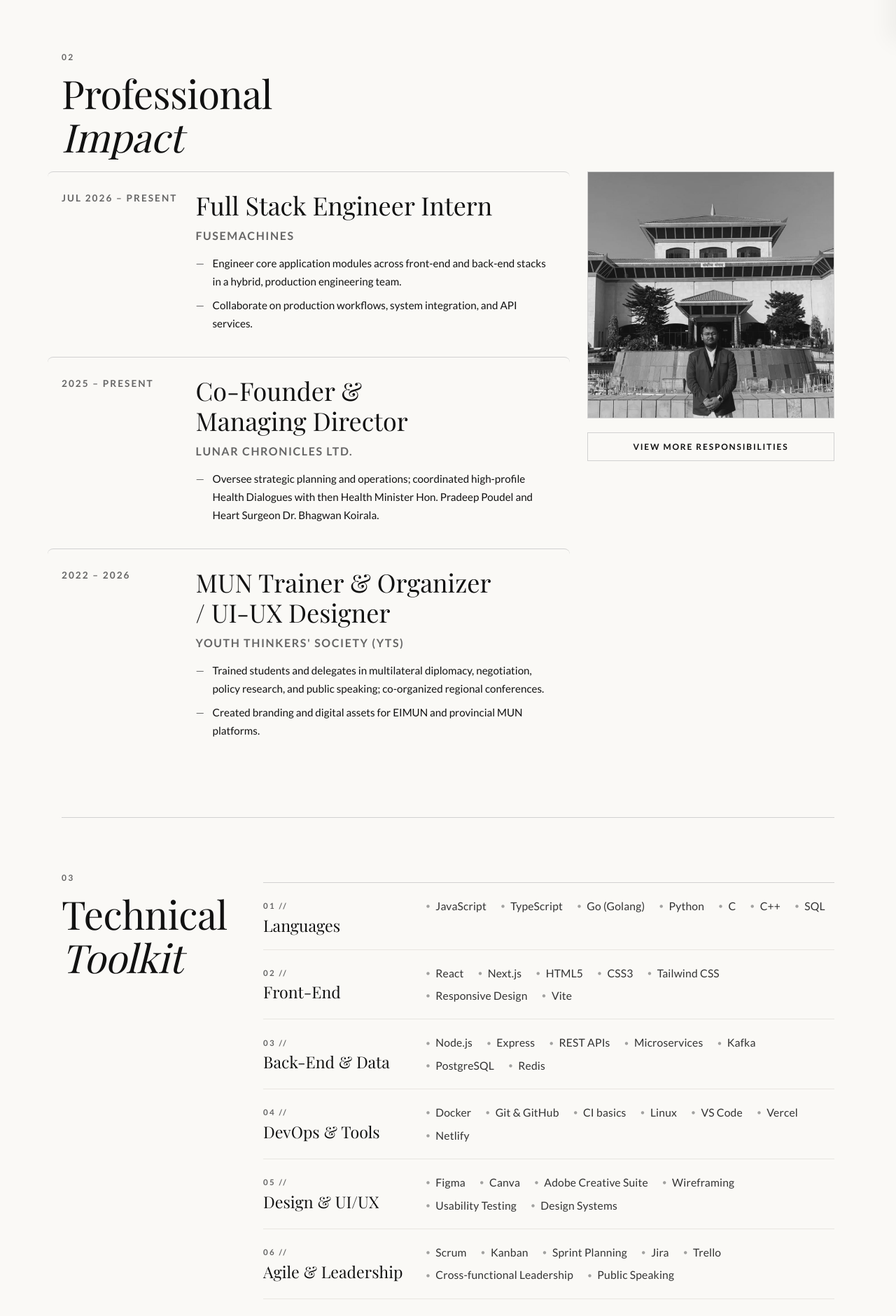
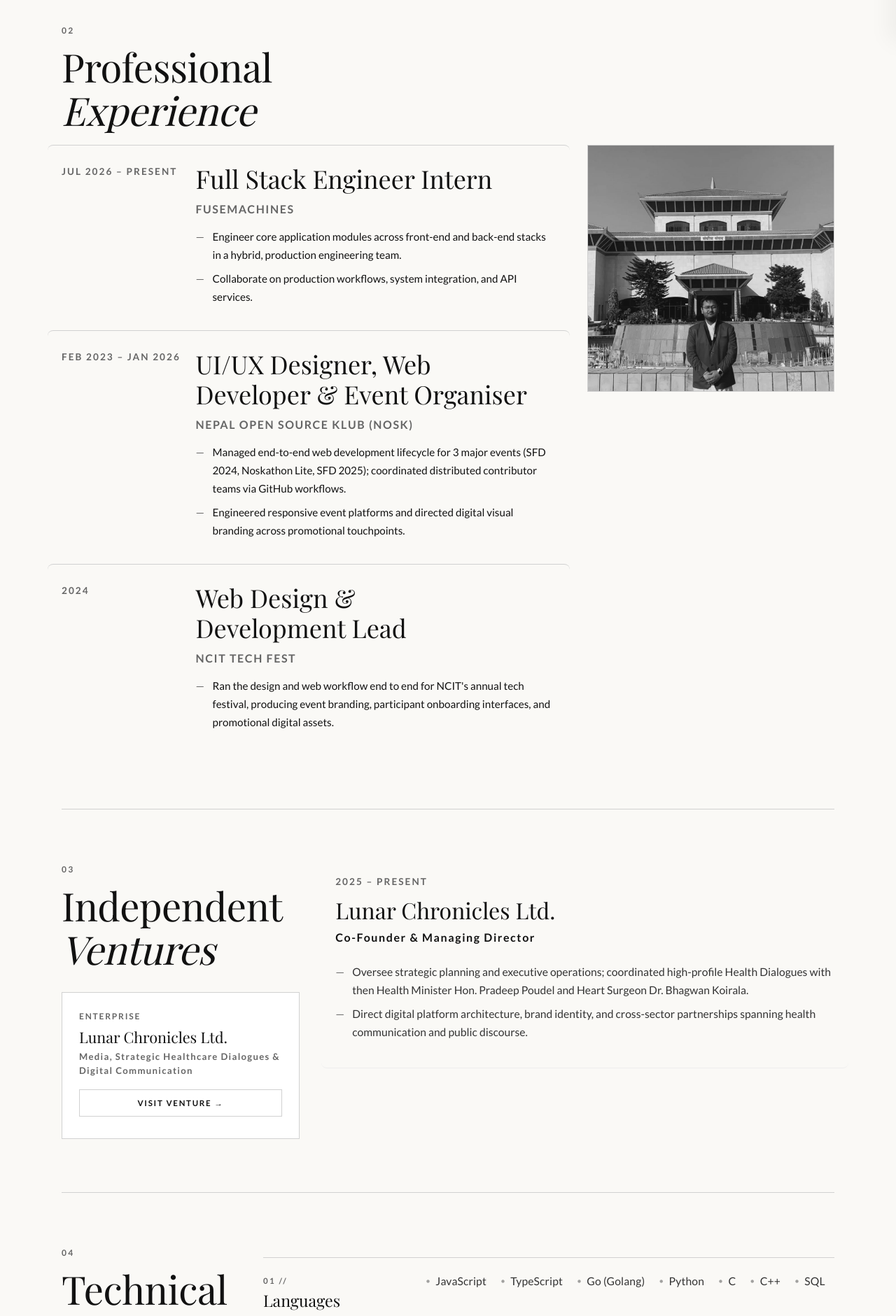
Before and after one commit to sujalbthapa/PortfolioWebsite, a React (Vite) app: page /details in a window 1280 px wide. Shown: the part 740-2621 px from the top of the page at 70% size. Built offline with nearby package versions, Linux system fonts and the light colour scheme; a web font is replaced by a local one.

Commit message:
Restructure sections: NOSK to Experience, YTS to Diplomacy, add Independent Ventures

```diff
--- a/src/components/layout/Navbar.tsx
+++ b/src/components/layout/Navbar.tsx
@@ -15,7 +15,8 @@ const Navbar: React.FC<NavbarProps> = ({ activeSection, onScroll }) => {
 
   const links: { id: SectionId; label: string }[] = [
     { id: 'profile', label: 'Profile' },
-    { id: 'leadership', label: 'Leadership' },
+    { id: 'leadership', label: 'Experience' },
+    { id: 'ventures', label: 'Ventures' },
     { id: 'skills', label: 'Toolkit' },
     { id: 'expertise', label: 'Expertise' },
     { id: 'research', label: 'Research' },
--- a/src/data/content.ts
+++ b/src/data/content.ts
@@ -9,7 +9,7 @@ export const profileData: ProfileData = {
   ]
 };
 
-export const leadershipData: ExperienceItem[] = [
+export const professionalExperienceData: ExperienceItem[] = [
   {
     role: "Full Stack Engineer Intern",
     company: "Fusemachines",
@@ -20,13 +20,39 @@ export const leadershipData: ExperienceItem[] = [
     ]
   },
   {
+    role: "UI/UX Designer, Web Developer & Event Organiser",
+    company: "Nepal Open Source Klub (NOSK)",
+    date: "Feb 2023 – Jan 2026",
+    desc: [
+      "Managed end-to-end web development lifecycle for 3 major events (SFD 2024, Noskathon Lite, SFD 2025); coordinated distributed contributor teams via GitHub workflows.",
+      "Engineered responsive event platforms and directed digital visual branding across promotional touchpoints."
+    ]
+  },
+  {
+    role: "Web Design & Development Lead",
+    company: "NCIT Tech Fest",
+    date: "2024",
+    desc: [
+      "Ran the design and web workflow end to end for NCIT's annual tech festival, producing event branding, participant onboarding interfaces, and promotional digital assets."
+    ]
+  }
+];
+
+export const leadershipData = professionalExperienceData;
+
+export const venturesData: ExperienceItem[] = [
+  {
     role: "Co-Founder & Managing Director",
     company: "Lunar Chronicles Ltd.",
     date: "2025 – Present",
     desc: [
-      "Oversee strategic planning and operations; coordinated high-profile Health Dialogues with then Health Minister Hon. Pradeep Poudel and Heart Surgeon Dr. Bhagwan Koirala."
+      "Oversee strategic planning and executive operations; coordinated high-profile Health Dialogues with then Health Minister Hon. Pradeep Poudel and Heart Surgeon Dr. Bhagwan Koirala.",
+      "Direct digital platform architecture, brand identity, and cross-sector partnerships spanning health communication and public discourse."
     ]
-  },
+  }
+];
+
+export const diplomacyLeadershipData: ExperienceItem[] = [
   {
     role: "MUN Trainer & Organizer / UI-UX Designer",
     company: "Youth Thinkers' Society (YTS)",
@@ -34,25 +60,6 @@ export const leadershipData: ExperienceItem[] = [
     desc: [
       "Trained students and delegates in multilateral diplomacy, negotiation, policy research, and public speaking; co-organized regional conferences.",
       "Created branding and digital assets for EIMUN and provincial MUN platforms."
-    ]
-  }
-];
-
-export const secondaryLeadershipData: ExperienceItem[] = [
-  {
-    role: "Web Design & Development Lead",
-    company: "NCIT Tech Fest",
-    date: "2024",
-    desc: [
-      "Ran the design and web workflow end to end for NCIT's annual tech festival, producing event branding, participant onboarding interfaces, and promotional digital assets."
-    ]
-  },
-  {
-    role: "UI/UX Designer, Web Developer & Event Organiser",
-    company: "Nepal Open Source Klub (NOSK)",
-    date: "Feb 2023 – Jan 2026",
-    desc: [
-      "Managed end-to-end web development lifecycle for 3 major events (SFD 2024, Noskathon Lite, SFD 2025); coordinated distributed contributor teams via GitHub workflows."
     ]
   },
   {
@@ -73,6 +80,8 @@ export const secondaryLeadershipData: ExperienceItem[] = [
     ]
   }
 ];
+
+export const secondaryLeadershipData: ExperienceItem[] = [];
 
 export const academicData: ExperienceItem[] = [
   {
--- a/src/pages/Details.tsx
+++ b/src/pages/Details.tsx
@@ -9,8 +9,9 @@ import { useScrollReveal } from '../hooks/useScrollReveal';
 import { useScrollSpy } from '../hooks/useScrollSpy';
 import {
   profileData,
-  leadershipData,
-  secondaryLeadershipData,
+  professionalExperienceData,
+  venturesData,
+  diplomacyLeadershipData,
   rotaractData,
   academicData,
   expertiseItems,
@@ -33,6 +34,7 @@ import photoLandscape from '../assets/Sujal Photo/View_Landscape.jpg';
 const sectionIds: SectionId[] = [
   'profile',
   'leadership',
+  'ventures',
   'skills',
   'expertise',
   'research',
@@ -46,7 +48,6 @@ const Details = () => {
   useScrollReveal();
   const activeSection = useScrollSpy(sectionIds, 'profile');
   const [showAllCVs, setShowAllCVs] = useState(false);
-  const [showMoreLeadership, setShowMoreLeadership] = useState(false);
   const [allExpertiseExpanded, setAllExpertiseExpanded] = useState(false);
   const [allMunExpanded, setAllMunExpanded] = useState(false);
   const [allCivicExpanded, setAllCivicExpanded] = useState(false);
@@ -58,7 +59,6 @@ const Details = () => {
       const target = e.target as HTMLElement | null;
       if (!target) return;
       if (target.closest('#profile')) setShowAllCVs(true);
-      if (target.closest('#leadership')) setShowMoreLeadership(true);
       if (target.closest('#expertise')) setAllExpertiseExpanded(true);
       if (target.closest('#mun')) setAllMunExpanded(true);
       if (target.closest('#civic')) setAllCivicExpanded(true);
@@ -179,40 +179,71 @@ const Details = () => {
           <div className="section-header">
             <div>
               <div className="section-number">02</div>
-              <h3 className="section-title">Professional<br /><em>Impact</em></h3>
+              <h3 className="section-title">Professional<br /><em>Experience</em></h3>
             </div>
           </div>
 
           <div className="leadership-layout">
             <div>
-              <ExperienceList items={leadershipData} />
-              <div hidden={!showMoreLeadership ? ('until-found' as unknown as boolean) : undefined} style={{ marginTop: '1rem' }}>
-                <ExperienceList items={secondaryLeadershipData} />
-              </div>
+              <ExperienceList items={professionalExperienceData} />
             </div>
             <div style={{ display: 'flex', flexDirection: 'column', gap: '1.25rem' }}>
               <div>
                 <img
                   src={photoParliament}
-                  alt="Sujal - Leadership"
+                  alt="Sujal - Engineering & Leadership"
                   style={{ width: '100%', height: 'auto', border: '1px solid #d1d1d1' }} />
-                <div style={{ marginTop: '1.25rem', textAlign: 'center' }}>
-                  <button
-                    className="btn-primary"
-                    onClick={() => setShowMoreLeadership(!showMoreLeadership)}
-                    style={{ width: '100%', padding: '0.75rem 1.5rem' }}
-                  >
-                    {showMoreLeadership ? 'Show Less' : 'View More Responsibilities'}
-                  </button>
-                </div>
               </div>
             </div>
           </div>
         </section>
 
         <Section
+          id="ventures"
+          number="03"
+          title={<>Independent<br /><em>Ventures</em></>}
+          sideContent={
+            <div className="side-image-small">
+              <div style={{ border: '1px solid #d1d1d1', padding: '1.5rem', background: '#fff', boxSizing: 'border-box' }}>
+                <div className="item-meta" style={{ marginBottom: '0.4rem', fontSize: '0.75rem' }}>Enterprise</div>
+                <h5 style={{ fontFamily: 'var(--font-serif)', fontSize: '1.35rem', marginBottom: '0.35rem', lineHeight: '1.2' }}>Lunar Chronicles Ltd.</h5>
+                <p className="item-subtitle" style={{ fontSize: '0.82rem', marginBottom: '1rem', textTransform: 'none', lineHeight: '1.5' }}>
+                  Media, Strategic Healthcare Dialogues & Digital Communication
+                </p>
+                <a
+                  href="https://lunarchronicles.com.np"
+                  target="_blank"
+                  rel="noopener noreferrer"
+                  className="btn-primary"
+                  style={{ padding: '0.55rem 1rem', width: '100%', textAlign: 'center', display: 'inline-block', boxSizing: 'border-box', fontSize: '0.72rem' }}
+                >
+                  Visit Venture &rarr;
+                </a>
+              </div>
+            </div>
+          }
+        >
+          <div style={{ display: 'flex', flexDirection: 'column', gap: '1.5rem' }}>
+            <article className="article-card" style={{ borderBottom: '1px solid #eee', paddingBottom: '1.75rem' }}>
+              <div className="item-meta" style={{ marginBottom: '0.6rem' }}>{venturesData[0].date}</div>
+              <h4 className="article-title" style={{ fontSize: '2rem', marginBottom: '0.35rem', lineHeight: '1.2' }}>
+                {venturesData[0].company}
+              </h4>
+              <p className="item-subtitle" style={{ fontSize: '1rem', marginBottom: '1rem', textTransform: 'none', color: 'var(--text-ink)', fontWeight: 600 }}>
+                {venturesData[0].role}
+              </p>
+              <ul className="bullet-list" style={{ marginTop: '0.5rem' }}>
+                {venturesData[0].desc.map((d, dIdx) => (
+                  <li key={dIdx} className="body-text" style={{ fontSize: '0.98rem', lineHeight: '1.65' }}>{d}</li>
+                ))}
+              </ul>
+            </article>
+          </div>
+        </Section>
+
+        <Section
           id="skills"
-          number="03"
+          number="04"
           title={<>Technical<br /><em>Toolkit</em></>}
         >
           <SkillsMatrix categories={skillsData} />
@@ -220,7 +251,7 @@ const Details = () => {
 
         <Section
           id="expertise"
-          number="04"
+          number="05"
           title={<>Domains of<br /><em>Expertise</em></>}
           sideContent={
             <div className="side-image-small">
@@ -275,7 +306,7 @@ const Details = () => {
 
         <Section
           id="research"
-          number="05"
+          number="06"
           title={<>Research &<br /><em>Publications</em></>}
         >
           <article className="article-card" style={{ marginTop: '0.75rem' }}>
@@ -310,7 +341,7 @@ const Details = () => {
 
         <Section
           id="mun"
-          number="06"
+          number="07"
           title={<>Diplomacy &<br /><em>Public Policy</em></>}
           className="mun-section-tight"
           sideContent={
@@ -349,6 +380,33 @@ const Details = () => {
             </div>
 
             <div style={{ display: 'flex', flexDirection: 'column', gap: '1rem' }}>
+              <article className="article-card" style={{ borderBottom: '1px solid #eee', paddingBottom: '1rem' }}>
+                <div className="item-meta" style={{ marginBottom: '0.2rem' }}>2021 – Present</div>
+                <div className="article-category" style={{ margin: '0 0 0.2rem 0' }}>Diplomatic Organizations & Training</div>
+                <h4 className="article-title" style={{ fontSize: '1.4rem', marginBottom: '0.25rem', lineHeight: '1.3', fontFamily: 'var(--font-serif)' }}>Youth Thinkers' Society (YTS) & Regional Platforms</h4>
+                <p className="body-text" style={{ color: allMunExpanded ? 'var(--text-gray)' : 'var(--text-charcoal)' }}>
+                  Delegate instruction, conference governance, and digital strategy across flagship diplomacy institutions.
+                </p>
+                <div hidden={!allMunExpanded ? ('until-found' as unknown as boolean) : undefined}>
+                  <div style={{ marginTop: '1rem', display: 'flex', flexDirection: 'column', gap: '1rem' }}>
+                    {diplomacyLeadershipData.map((d, dIdx) => (
+                      <div key={dIdx}>
+                        <div style={{ display: 'flex', justifyContent: 'space-between', alignItems: 'baseline', flexWrap: 'wrap', gap: '0.5rem' }}>
+                          <span style={{ fontWeight: 700, fontSize: '1.05rem' }}>{d.role}</span>
+                          <span className="item-meta" style={{ fontSize: '0.75rem' }}>{d.date}</span>
+                        </div>
+                        <span style={{ color: 'var(--text-ink)', fontSize: '0.88rem', fontWeight: 500, display: 'block', marginBottom: '0.35rem' }}>{d.company}</span>
+                        <ul className="bullet-list" style={{ marginTop: '0.25rem' }}>
+                          {d.desc.map((descLine, lIdx) => (
+                            <li key={lIdx} className="body-text" style={{ color: 'var(--text-gray)' }}>{descLine}</li>
+                          ))}
+                        </ul>
+                      </div>
+                    ))}
+                  </div>
+                </div>
+              </article>
+
               <article className="article-card" style={{ borderBottom: '1px solid #eee', paddingBottom: '1rem' }}>
                 <div className="item-meta" style={{ marginBottom: '0.2rem' }}>2021 – Present</div>
                 <div className="article-category" style={{ margin: '0 0 0.2rem 0' }}>Leadership</div>
@@ -423,7 +481,7 @@ const Details = () => {
 
         <Section
           id="rotaract"
-          number="07"
+          number="08"
           title={<>Rotaract &<br /><em>Global Service</em></>}
           sideContent={
             <div className="side-image-small">
@@ -491,7 +549,7 @@ const Details = () => {
 
         <Section
           id="civic"
-          number="08"
+          number="09"
           title={<>Civic<br /><em>Involvement</em></>}
           sideContent={
             <div className="side-image-small">
@@ -550,7 +608,7 @@ const Details = () => {
 
         <Section
           id="academic"
-          number="09"
+          number="10"
           title={<>Academic<br /><em>Foundations</em></>}
           sideContent={
             <div className="side-image-small">
--- a/src/styles/global.css
+++ b/src/styles/global.css
@@ -190,7 +190,7 @@ a:hover {
 
 .nav-links {
   display: flex;
-  gap: clamp(1rem, 3vw, 2.5rem);
+  gap: clamp(0.6rem, 1.6vw, 1.8rem);
 }
 
 @media (max-width: 767px) {
@@ -215,9 +215,9 @@ a:hover {
   background: none;
   border: none;
   font-family: var(--font-sans);
-  font-size: 0.75rem;
+  font-size: clamp(0.68rem, 0.85vw, 0.75rem);
   font-weight: 700;
-  letter-spacing: 0.15em;
+  letter-spacing: 0.12em;
   text-transform: uppercase;
   color: var(--text-gray);
   cursor: pointer;
--- a/src/types/index.ts
+++ b/src/types/index.ts
@@ -58,6 +58,7 @@ export type SectionId =
   | 'home'
   | 'profile'
   | 'leadership'
+  | 'ventures'
   | 'skills'
   | 'expertise'
   | 'research'
```
